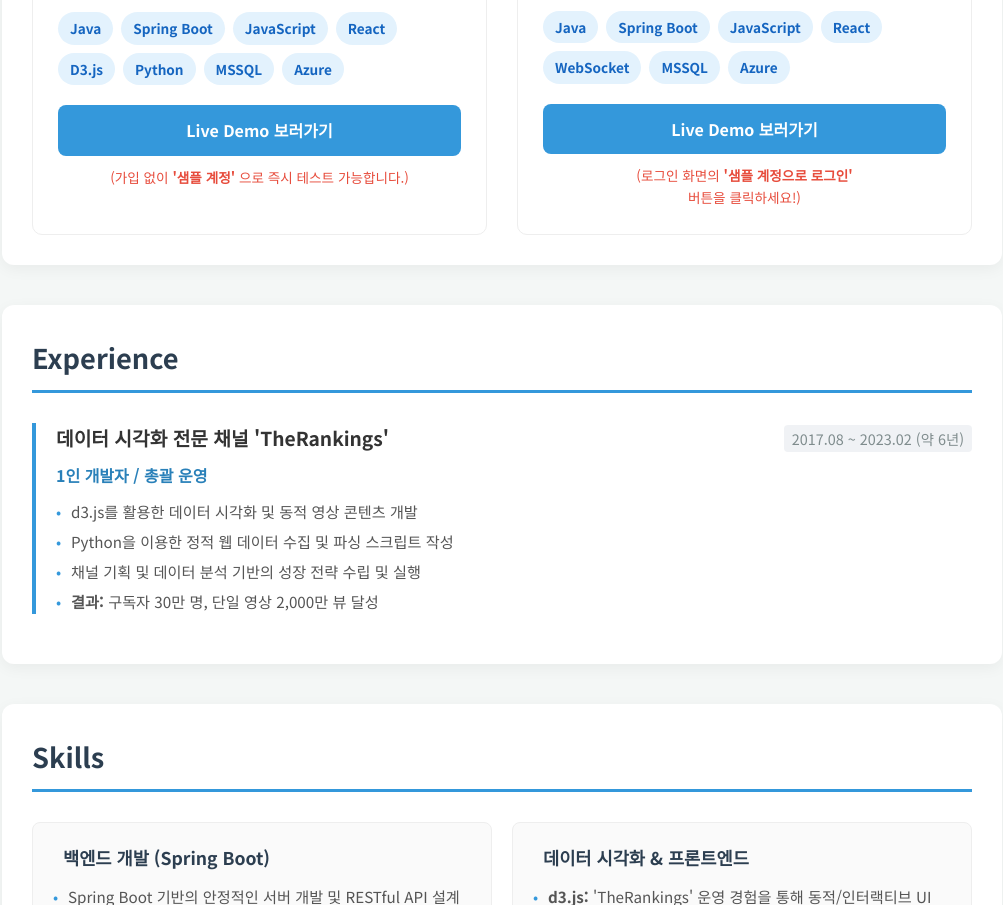
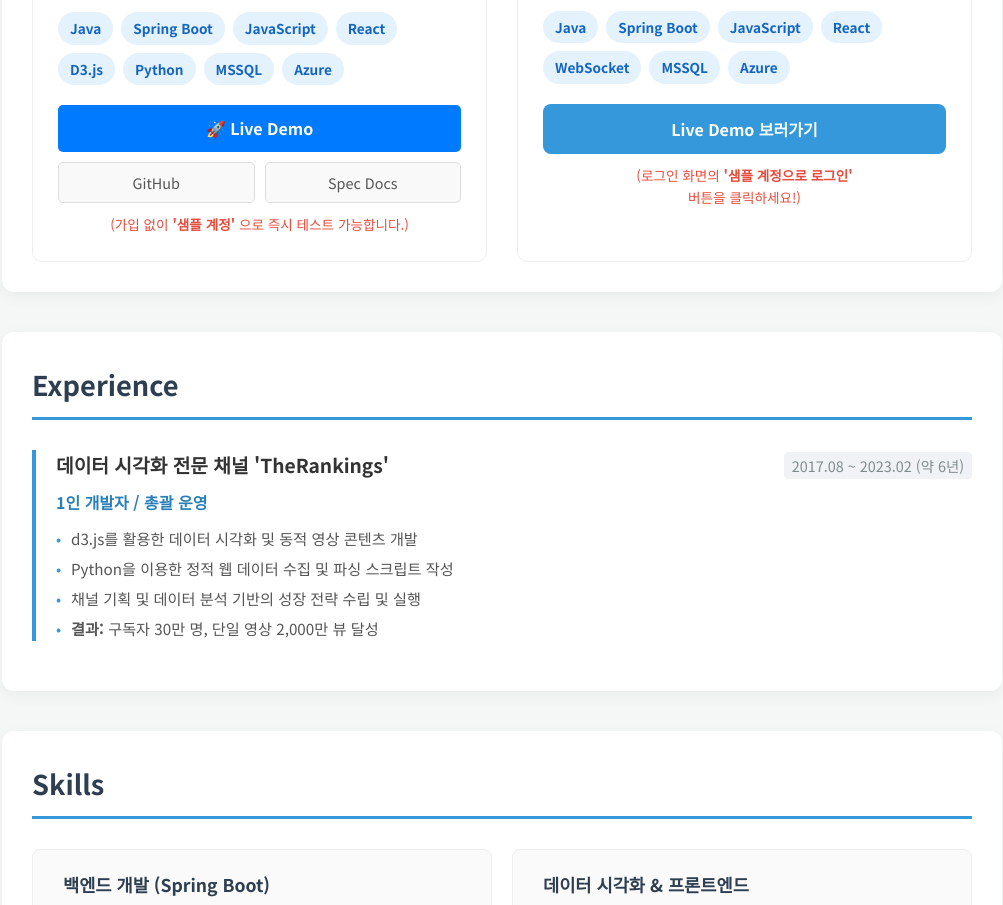
Before and after one commit to Mushbb/portfolio-page, a plain HTML site: page index.html in a window 1280 px wide. Shown: the part 845-1750 px from the top of the page, without its empty margins (138-1141 px from the left). Drawn offline with Linux system fonts and the light colour scheme; no server answers; some icons are missing.

Commit message:
11-23 21:27

```diff
--- a/index.html
+++ b/index.html
@@ -58,9 +58,20 @@
                     <span>Azure</span>
                 </div>
 
-                <a href="https://stockdashboard-e8gtedayc5bdgkch.koreacentral-01.azurewebsites.net/" target="_blank" class="demo-button">
-                    Live Demo 보러가기
-                </a>
+                <div class="action-buttons">
+                    <a href="https://stockdashboard-..." target="_blank" class="demo-button primary">
+                        🚀 Live Demo
+                    </a>
+
+                    <div class="sub-buttons">
+                        <a href="https://github.com/myajsajs/stock-dashboard-repo" target="_blank" class="sub-btn">
+                            GitHub
+                        </a>
+                        <a href="./docs/Stock_Spec_v1.pdf" target="_blank" class="sub-btn">
+                            Spec Docs
+                        </a>
+                    </div>
+                </div>
                 <p class="demo-guide">
                     (가입 없이 <strong>'샘플 계정'</strong> 으로 즉시 테스트 가능합니다.)
                 </p>
--- a/style.css
+++ b/style.css
@@ -162,6 +162,55 @@ h2 {
 }
 .demo-button:hover { background-color: #2980b9; }
 
+/* 버튼들을 감싸는 컨테이너 */
+.action-buttons {
+    display: flex;
+    flex-direction: column; /* 모바일 대응을 위해 세로 정렬 기본 */
+    gap: 10px;
+    margin-top: 15px;
+}
+
+/* 메인 데모 버튼 (강조) */
+.demo-button.primary {
+    display: block;
+    background-color: #007bff; /* 파란색 (사용중인 테마색으로 변경 가능) */
+    color: white;
+    text-align: center;
+    padding: 10px 15px;
+    border-radius: 5px;
+    text-decoration: none;
+    font-weight: bold;
+    transition: background 0.3s;
+}
+.demo-button.primary:hover {
+    background-color: #0056b3;
+}
+
+/* 서브 버튼들을 가로로 배치 */
+.sub-buttons {
+    display: flex;
+    gap: 10px;
+}
+
+/* 서브 버튼 스타일 (심플하게) */
+.sub-btn {
+    flex: 1; /* 너비 반반 차지 */
+    text-align: center;
+    padding: 8px 10px;
+    border: 1px solid #ddd;
+    border-radius: 5px;
+    color: #555;
+    text-decoration: none;
+    font-size: 0.9em;
+    background-color: #f9f9f9;
+    transition: all 0.2s;
+}
+.sub-btn:hover {
+    background-color: #eee;
+    color: #333;
+    border-color: #ccc;
+}
+
 .demo-guide {
     text-align: center;
     font-size: 0.85rem;
```
